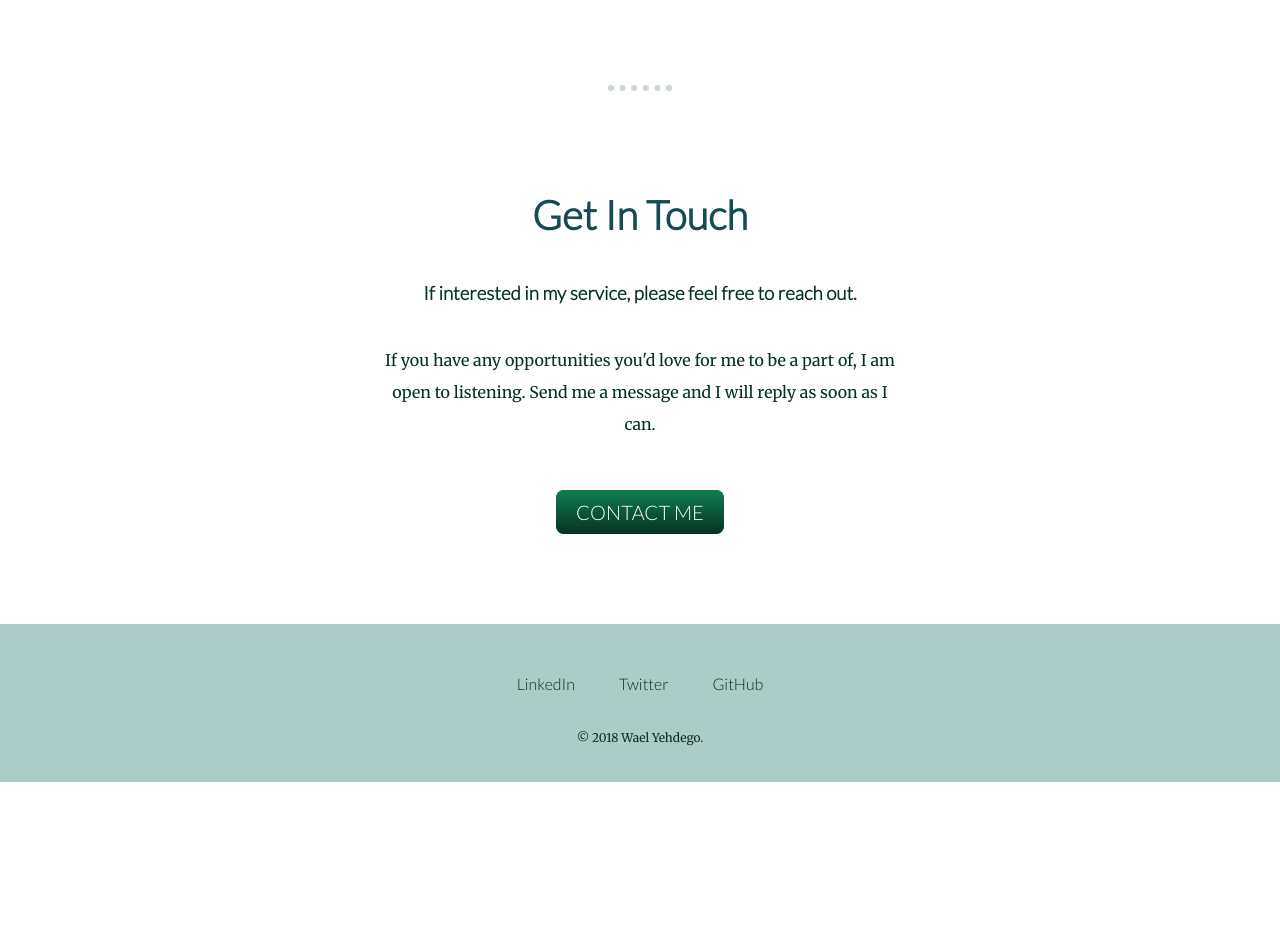
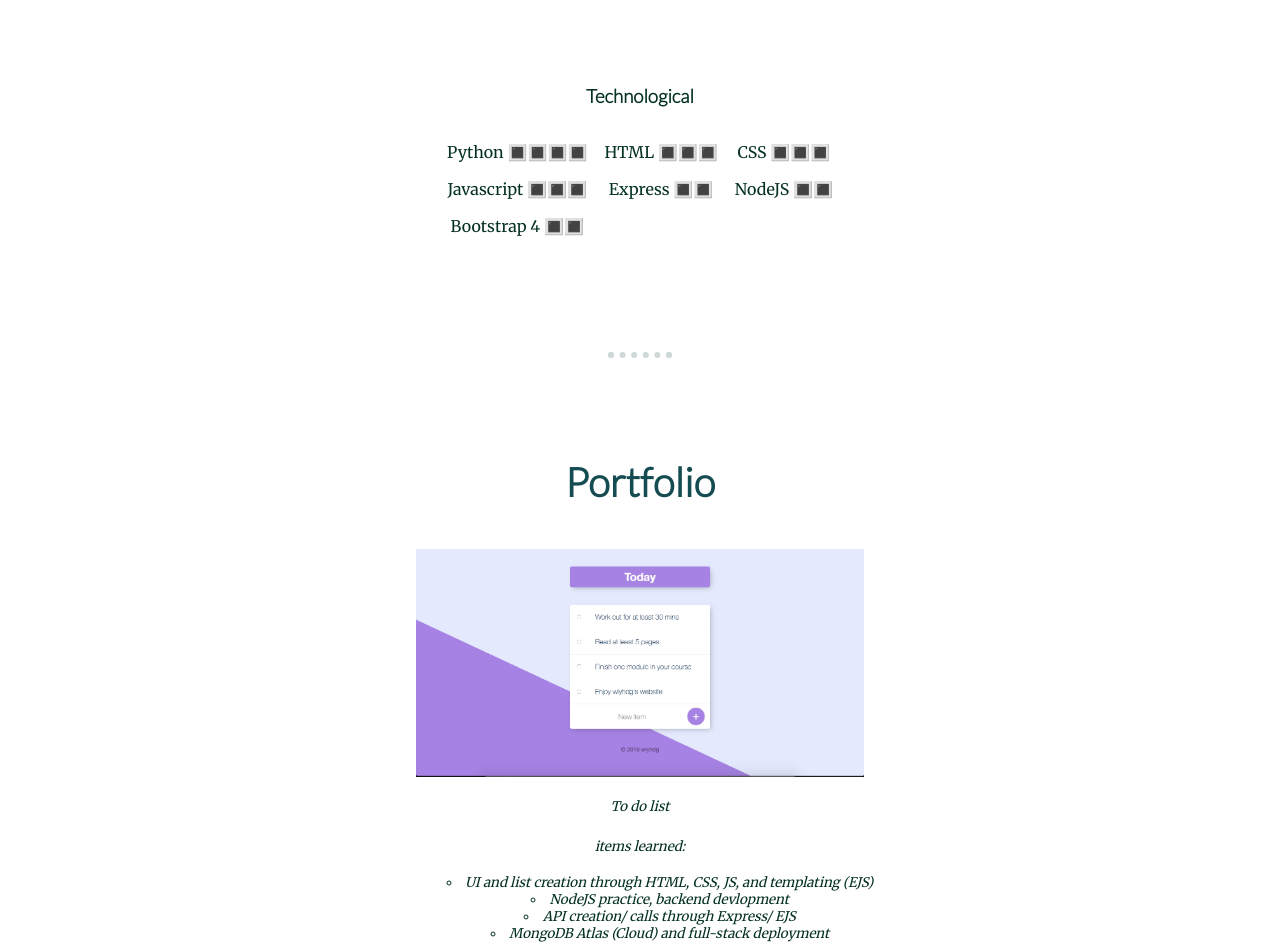
Before and after one commit to wlyhdg/cv, a plain HTML site: page index.html in a window 1280 px wide. Shown: the part 2140-3092 px from the top of the page. Before the commit the page ends 2922 px from the top, so only its background shows below. Drawn offline with nearby package versions, Linux system fonts and the light colour scheme.

Commit message:
Add files via upload

```diff
--- a/css/styles.css
+++ b/css/styles.css
@@ -87,6 +87,10 @@ a {
     font-weight: normal;
 }
 
+.pro-emph {
+    text-decoration: underline;
+}
+
 .intro {
     width: 30%;
     margin: auto;
@@ -98,13 +102,13 @@ a {
     text-align: left;
 }
 
-.code-img {
+.left-img {
     width: 25%;
     float: left;
     margin: 20px 30px 20px 20px;
 }
 
-.clipper-img {
+.right-img {
     width: 25%;
     float: right;
     margin: 20px 20px 20px 30px;
@@ -147,3 +151,25 @@ a {
     text-decoration: none;
     border-style: none;
   }
+
+  .center-me {
+    display: flex;
+    justify-content: center;
+  }
+
+  .portfolio-item:hover {
+      opacity: 0.8;
+  }
+
+  ul.learned {
+      list-style-type: circle;
+      list-style-position: inside;
+      width: auto;
+      text-align: center;
+  }
+
+.portfolio {
+    font-style: oblique;
+    font-size: smaller;
+    margin-bottom: 5%;
+}
--- a/index.html
+++ b/index.html
@@ -14,7 +14,7 @@
     <div class="top-container">
         <img class="top-cloud" src="images/cloud.png" alt="cloud-img">
         <h1>I'm Wael.</h1>
-        <h2 id="subtitle">a <span style="text-decoration: underline;">pro</span>grammer. </h2>
+        <h2 id="subtitle">a <span class="pro-emph" style="text-decoration: underline;">pro</span>grammer. </h2>
         <img class="bottom-cloud" src="images/cloud.png" alt="cloud-img">
         <img src="images/mountain.png" alt="mountain-img">
     </div>
@@ -22,23 +22,58 @@
   <div class="profile">
     <img class="rounded" src="images/profile.png" width=200 alt="wael profile picture">
     <h2>Hello.</h2>
-    <p class="intro">I am a software developer mainly working in Python and working toward full-stack. I love music, basketball, and some good green tea like Uncle Iroh.</p>
+    <p class="intro">I am a software developer mainly working in Python and recently working on full-stack with Javascript. I love music, basketball, and some good green tea like Uncle Iroh.</p>
   </div>
   <hr>
   <div class="skills">
     <h2>My Skills.</h2>
     <div class="skill-row">
-      <img class="code-img" src="images/coding.png" alt="">
+      <img class="left-img" src="images/coding.png" alt="">
       <h3>Software Development</h3>
-      <p >I've always had a passion for technology since getting my first GameBoy Color when I was 5. My objective is to build creative art that can be accessible from anywhere. I love looking at aesthetics and making products that are visually satisfying.</p>
+      <p >I've always had a passion for technology since getting Yellow Version at 5. I aspire to create art that can be accessible from anywhere. I love creating products that are both visually satisfying and simple for access to data, no matter how miniscule or giant.</p>
     </div>
     <div class="skill-row">
-      <img class="clipper-img" src="images/razor.png" alt="">
+      <img class="right-img" src="images/razor.png" alt="">
       <h3>Cutting Hair</h3>
       <p>I started cutting my own hair as a money-saving strategy but it has now turned into a passion. Just like with a canvas, cutting hair is therapeutic and art in itself.</p>
     </div>
+
+
+    <h3>Technological</h3>
+    <table cellspacing="15" class="center-me">
+        <tr>
+            <td>Python 🔳🔳🔳🔳</td>
+            <td>HTML 🔳🔳🔳</td>
+            <td>CSS 🔳🔳🔳</td>
+        </tr>
+        <tr>
+            <td>Javascript 🔳🔳🔳</td>
+            <td>Express 🔳🔳</td>
+            <td>NodeJS 🔳🔳</td>
+        </tr>
+        <tr>
+            <td>Bootstrap 4 🔳🔳</td>
+            <td></td>
+        </tr>
+    </table>
+
+
   </div>
   <hr>
+  <h2>Portfolio</h2>
+  <div class="portfolio">
+    <a href="https://radiant-ridge-72076.herokuapp.com/" target="_blank"><img class="portfolio-item" width="35%" src="images/todolist.png"></a>
+    <p>To do list</p>
+    <p>items learned: </p>
+    <ul list-style-type="circle" class="learned">
+      <li> UI and list creation through HTML, CSS, JS, and templating (EJS)</li>
+      <li> NodeJS practice, backend devlopment</li>
+      <li> API creation/ calls through Express/ EJS</li>
+      <li> MongoDB Atlas (Cloud) and full-stack deployment</li>
+    </li>
+    </ul>
+  </div>
+
   <div class="contact-me">
     <h2>Get In Touch</h2>
     <h3>If interested in my service, please feel free to reach out.</h3>
```
Also changed, not shown: images/todolist.png (added).
